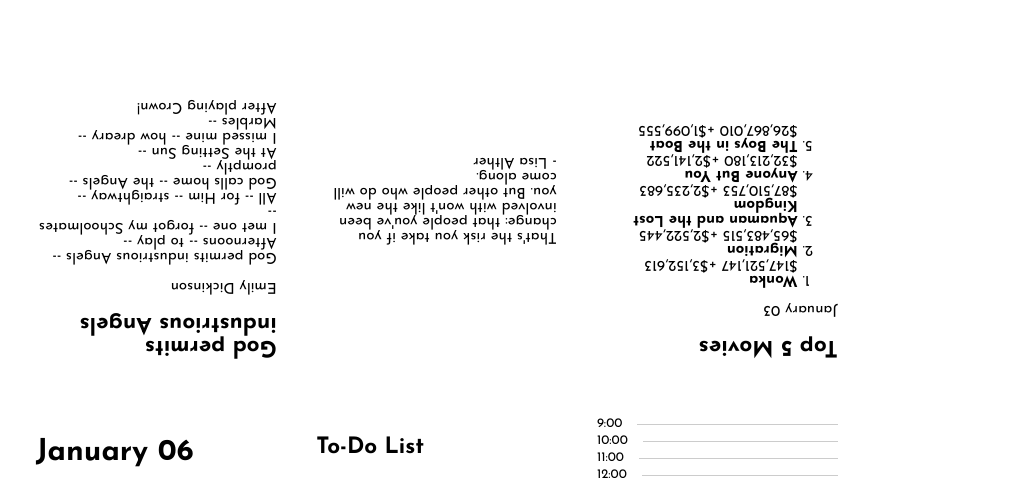
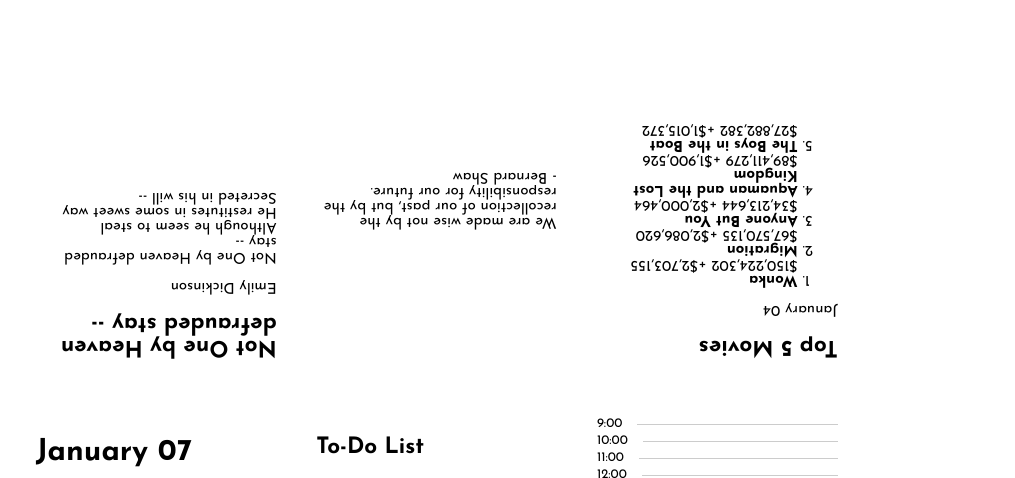
Before and after one commit to claifiifi/dailybailey, a plain HTML site: page index.html in a window 1280 px wide. Shown: the top 478 px of the page, 265-1280 px from the left. Drawn offline with Linux system fonts and the light colour scheme.

Commit message:
Auto-generated webpage updates

```diff
--- a/index.html
+++ b/index.html
@@ -3,7 +3,7 @@
 <head>
   <meta charset="UTF-8">
   <link rel="stylesheet" href="https://fonts.googleapis.com/css2?family=Josefin+Sans:wght@300;400;700&display=swap">
-  <title>January 06</title>
+  <title>January 07</title>
   <style>
     body {
       margin: 0;
@@ -59,16 +59,16 @@
   </style>
 </head>
 <body>
-  <div class="part rotated"><image src='images/image9.png'></div>
+  <div class="part rotated"><image src='images/image11.png'></div>
   <div class="part rotated">
-          <h2>God permits industrious Angels</h2>
+          <h2>Not One by Heaven defrauded stay --</h2>
           <p>Emily Dickinson</p>
-          <p>God permits industrious Angels --<br>Afternoons -- to play --<br>I met one -- forgot my Schoolmates --<br>All -- for Him -- straightway --<br>God calls home -- the Angels -- promptly --<br>At the Setting Sun --<br>I missed mine -- how dreary -- Marbles --<br>After playing Crown!</p>
+          <p>Not One by Heaven defrauded stay --<br>Although he seem to steal<br>He restitutes in some sweet way<br>Secreted in his will --</p>
           </div>
-  <div class="part rotated" style="display:grid;"><p>That's the risk you take if you change: that people you've been involved with won't like the new you. But other people who do will come along.<br>- Lisa Alther</p></div>
-  <div class="part rotated"><h2>Top 5 Movies</h2><p>January 03</p><ol><li><strong>Wonka</strong><br>$147,521,147    +$3,152,613</li><li><strong>Migration</strong><br>$65,483,515    +$2,522,445</li><li><strong>Aquaman and the Lost Kingdom</strong><br>$87,510,753    +$2,235,683</li><li><strong>Anyone But You</strong><br>$32,213,180    +$2,141,522</li><li><strong>The Boys in the Boat</strong><br>$26,867,010    +$1,099,555</li></ol></div>
+  <div class="part rotated" style="display:grid;"><p>We are made wise not by the recollection of our past, but by the responsibility for our future.<br>- Bernard Shaw</p></div>
+  <div class="part rotated"><h2>Top 5 Movies</h2><p>January 04</p><ol><li><strong>Wonka</strong><br>$150,224,302    +$2,703,155</li><li><strong>Migration</strong><br>$67,570,135    +$2,086,620</li><li><strong>Anyone But You</strong><br>$34,213,644    +$2,000,464</li><li><strong>Aquaman and the Lost Kingdom</strong><br>$89,411,279    +$1,900,526</li><li><strong>The Boys in the Boat</strong><br>$27,882,382    +$1,015,372</li></ol></div>
   <div class="part"><h2>Notes</h2></div>
-  <div class="part"><h1>January 06</h1><image src='images/image10.png'></div>
+  <div class="part"><h1>January 07</h1><image src='images/image12.png'></div>
   <div class="part">
     <h2>To-Do List</h2>
 <ul style="list-style-type:circle;font-size:22px;">
```
Also changed, not shown: 2 other files.
